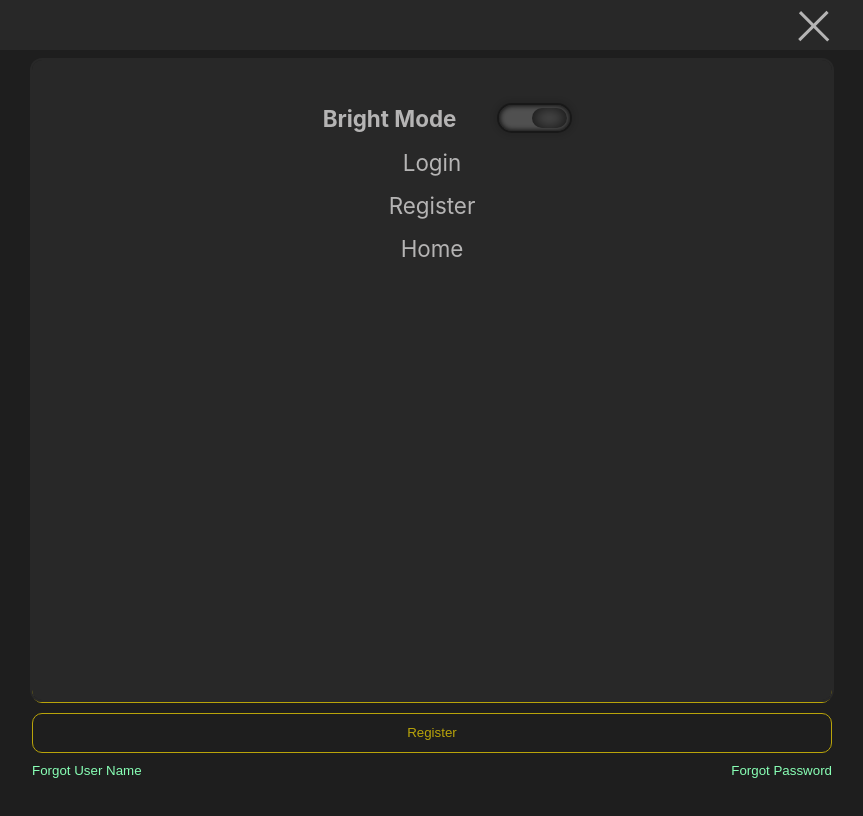
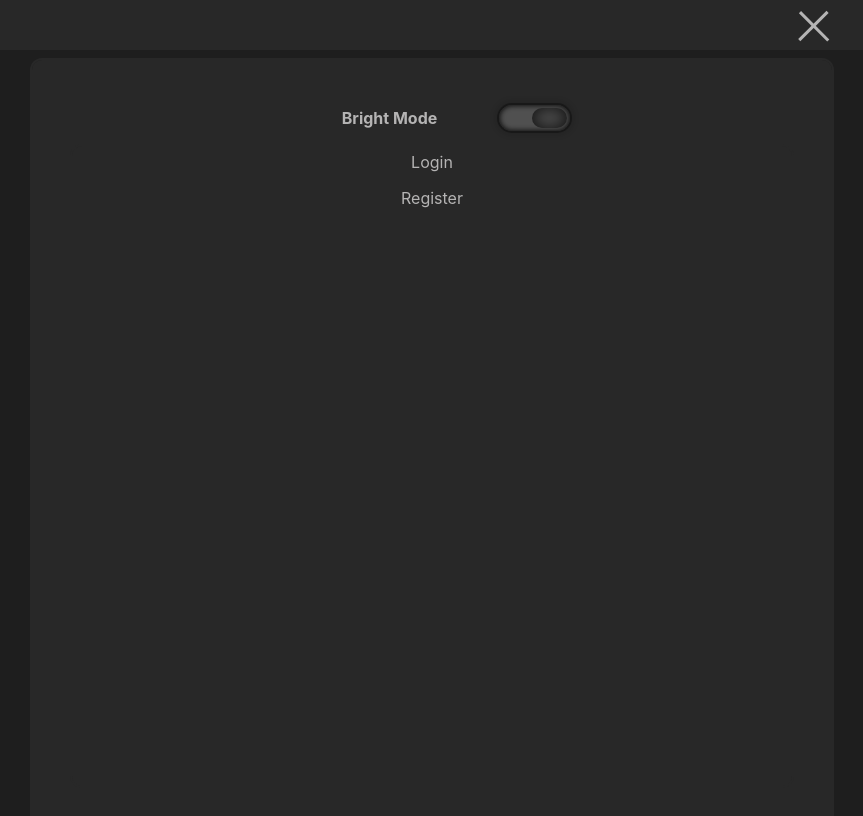
Before and after one commit to MichaelCostanzaJr/financial_planner, a React (Create React App) app in the folder Financial_planner_frontend/: page / in a window 1280 px wide. Both pictures are taken after a click on the element 1015 px from the left and 25 px from the top of the page. Shown: the top 816 px of the page, without its empty margins (208-1071 px from the left). Built offline with nearby package versions, Linux system fonts and the light colour scheme.

Commit message:
added dataContext
allows the site to change based off if user is logged in or not.  Changes drop down menu options

```diff
--- a/Financial_planner_frontend/src/App.js
+++ b/Financial_planner_frontend/src/App.js
@@ -2,6 +2,7 @@
 
 import {Route,Routes,BrowserRouter as Router} from "react-router-dom";
 import './App.css';
+import GlobalDataProvider from "./context/globalDataProvider";
 import Login from "./pages/login";
 import Register from "./pages/register";
 import Home from "./pages/home";
@@ -16,6 +17,7 @@ import RecoverPasswordResetSuccess from "./pages/recoveryPasswordResetSuccess";
 function App() {
   return (
     <div className="App">
+      <GlobalDataProvider>
         <Router>
           <Navbar/>
             <Routes>
@@ -29,6 +31,7 @@ function App() {
               <Route path= "/recovery/reset-password-success" exact element= {<RecoverPasswordResetSuccess/>}/>
             </Routes>
         </Router>
+      </GlobalDataProvider>
     </div>
   );
 }
--- a/Financial_planner_frontend/src/components/navbar.css
+++ b/Financial_planner_frontend/src/components/navbar.css
@@ -120,7 +120,7 @@
     color: var(--secondary-color);
     margin-bottom: 10px;
     border-radius: 10px;
-    font-size: 1.4rem;
+    font-size: 1rem;
 }
 .pop-out-link > .dont-disable:hover{
     color: var(--primary-color);
@@ -137,3 +137,10 @@
 .pop-out-link .reg-btn{
     cursor: pointer;
 }
+.horizontal-line{
+    border: none;
+    border-bottom: 1px solid var(--primary-color);
+}
+.user-info{
+    color: var(--income-primary-color);
+}
--- a/Financial_planner_frontend/src/components/navbar.jsx
+++ b/Financial_planner_frontend/src/components/navbar.jsx
@@ -1,10 +1,16 @@
 import { useNavigate } from "react-router-dom";
 import "./navbar.css";
 import Toggle from "../components/toggle"
+import DataContext from "../context/dataContext";
+import { useContext } from "react";
 
 const Navbar = () => {
 
     let navigate = useNavigate()
+    let activeUser = useContext(DataContext).activeUser
+    let currentUser = useContext(DataContext).user
+    let logUserOut = useContext(DataContext).logoutUser
+    let toggleActiveUser = useContext(DataContext).toggleActiveUser
 
     let toggle_menu = (e, currentDropDown) => {
         currentDropDown = e.target.closest('[data-dropdown]')
@@ -16,18 +22,57 @@ const Navbar = () => {
         const isPopOutLink = e.target.matches('[data-dropdown-button]')
         let currentDropDown
         if (isPopOutLink){
+
             toggle_menu(e, currentDropDown)
+
         }else if (e.target.matches('.reg-btn')){
+
             toggle_menu(e, currentDropDown)
             let path = '/register'
             navigate(path)
+
         }else if (e.target.matches('.log-out')){
+
+            logUserOut()
+            toggleActiveUser()
             toggle_menu(e, currentDropDown)
             let path = '/'
             navigate(path)
+
         }else if (e.target.matches('.home')){
+
             toggle_menu(e, currentDropDown)
-            let path = '/home'
+            if (activeUser){
+                let path = "/home"
+                navigate(path)
+            }else{
+                let path = "/"
+                navigate(path)
+            }
+
+        }else if(e.target.matches('.budget-home')){
+
+
+
+        }else if(e.target.matches('.debt-snowball')){
+
+            // add logic
+
+        }else if(e.target.matches('.budget-optimizer')){
+
+            // add logic
+
+        }else if(e.target.matches('.mortgage-calc')){
+
+            // add logic
+
+        }else if(e.target.matches('.auto-calc')){
+
+            // add logic
+
+        }else if(e.target.matches('.change-password')){
+            toggle_menu(e, currentDropDown)
+            let path = "/recovery/reset-password"
             navigate(path)
         }
     }
@@ -46,19 +91,42 @@ const Navbar = () => {
         })
     }
 
+
+
     return (
         <div className="navbar">
             <div className="navbar-hamburger-container" data-dropdown>
+
                 <div className="hamburger-container" onClick={menu_Click} data-dropdown-button>
                     <div className="hamburger" data-dropdown-button></div>
                 </div>
                 <div className="pop-out-link">
                     <Toggle/>
                     {/* This section will contain javascript to check if user is logged in and display different buttons depending on if user logged in or not */}
-                    <div onClick={menu_Click} className="dont-disable log-out">Login</div>
-                    <div onClick={menu_Click} className="dont-disable reg-btn">Register</div>
-                    <div onClick={menu_Click} className="dont-disable home">Home</div>
+                    {!activeUser  &&
+                        <div className="pop-out-link">
+                            <div onClick={menu_Click} className="dont-disable log-out">Login</div>
+                            <div onClick={menu_Click} className="dont-disable reg-btn">Register</div>
+                        </div>
+                    }
+                    {activeUser &&
+                        <div className="pop-out-link">
+                            <div onClick={menu_Click} className="dont-disable log-out">Logout</div>
+                            <hr className="horizontal-line" />
+                            <div onClick={menu_Click} className="dont-disable home">Home</div>
+                            <div onClick={menu_Click} className="dont-disable budget-home">Budget Home</div>
+                            <div onClick={menu_Click} className="dont-disable budget-optimizer">Budget Optimizer</div>
+                            <div onClick={menu_Click} className="dont-disable debt-snowball">Debt Snowball</div>
+                            <div onClick={menu_Click} className="dont-disable mortgage-calc">Mortgage Calculator</div>
+                            <div onClick={menu_Click} className="dont-disable auto-calc">Auto Finance Calculator</div>
+                            <hr className="horizontal-line" />
+                            <h3>Account Info</h3>
+                            <h4 className="user-info">Welcome {currentUser.user_name}!</h4>
+                            <div onClick={menu_Click} className="dont-disable change-password" >Change Password</div>
+                        </div>
+                    }
                 </div>
+
             </div>
         </div>
     )
--- /dev/null
+++ b/Financial_planner_frontend/src/context/dataContext.jsx
@@ -0,0 +1,14 @@
+import { createContext } from "react";
+
+
+let DataContext = createContext({
+
+    user: {},
+    activeUser: false,
+
+    loginUser: () => {},
+    logoutUser: () => {},
+    toggleActiveUser: () => {}
+})
+
+export default DataContext
--- /dev/null
+++ b/Financial_planner_frontend/src/context/globalDataProvider.jsx
@@ -0,0 +1,50 @@
+import { useState } from "react";
+import DataContext from "./dataContext"
+
+const GlobalDataProvider = (props) => {
+
+    const [user, setUser] = useState({})
+    const [activeUser, setActiveUser] = useState(false)
+
+    const loginUser = (currentUser) => {
+        console.log("Global user logging in")
+
+        setUser(currentUser)
+
+    }
+
+    const logoutUser = () => {
+        setUser({})
+    }
+
+    const toggleActiveUser = () => {
+
+        if (activeUser === false){
+
+            setActiveUser(true)
+
+        }else{
+
+            setActiveUser(false)
+
+        }
+    }
+
+    return (
+        <DataContext.Provider value={{
+
+            user: user,
+            activeUser: activeUser,
+
+            loginUser: loginUser,
+            logoutUser: logoutUser,
+            toggleActiveUser: toggleActiveUser
+
+        }}>
+            {props.children}
+            </DataContext.Provider>
+    )
+
+}
+
+export default GlobalDataProvider
--- a/Financial_planner_frontend/src/pages/login.jsx
+++ b/Financial_planner_frontend/src/pages/login.jsx
@@ -1,6 +1,7 @@
 import logo from "../img/logo-no-bg.png"
 import DataService from "../services/dataService"
-import { useState } from 'react';
+import DataContext from "../context/dataContext";
+import { useContext, useState } from 'react';
 import { useNavigate } from "react-router-dom";
 import "../components/login.css"
 
@@ -8,6 +9,8 @@ const Login = () => {
 
     const[user, setUser] = useState({})
     let navigate = useNavigate()
+    let currentUser = useContext(DataContext).loginUser
+    let toggleActiveUser = useContext(DataContext).toggleActiveUser
 
     const onChange = (e) => {
         let name = e.target.name
@@ -39,6 +42,8 @@ const Login = () => {
             userPassword.classList.add("error")
         }
         if (data[0] === true){
+            currentUser(data[1])
+            toggleActiveUser()
             let path = "/home"
             navigate(path)
         }
--- a/Financial_planner_frontend/src/pages/recoverPasswordReset.jsx
+++ b/Financial_planner_frontend/src/pages/recoverPasswordReset.jsx
@@ -64,7 +64,7 @@ const RecoverPasswordReset = () => {
                 <h1 className="header">Reset Password</h1>
                 <h3 className="text">Check your email for your temporary password</h3>
                 <div className="form">
-                    <input name="temp_password" className="temp-password error-field" onChange={onChange} type="text" placeholder="Enter temporary password"/>
+                    <input name="temp_password" className="temp-password error-field" onChange={onChange} type="text" placeholder="Enter temporary/current password"/>
                     <input name="new_password" className="new-password error-field" onChange={onChange} type="password" placeholder="Enter a new password"/>
                     <input className="confirm-password error-field" type="password" placeholder="Enter new password again"/>
                 </div>
```
Also changed, not shown: 1 other file (tests, documents, lock files or other folders). Lines whose indentation alone changed are shown as unchanged.
